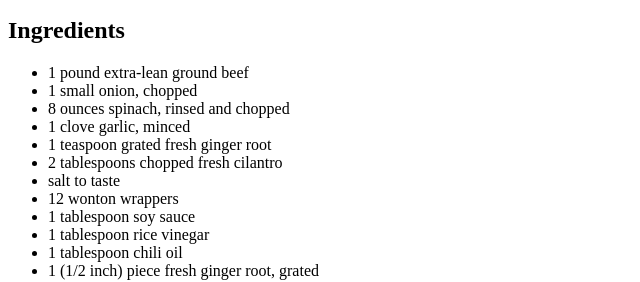
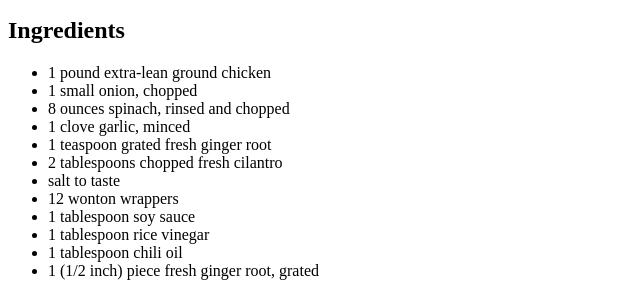
Before and after one commit to bibekdahal101/odin-recipes, a plain HTML site: page recipes/momo.html in a window 1280 px wide. Shown: the part 506-788 px from the top of the page, 0-640 px from the left. Drawn offline with Linux system fonts and the light colour scheme.

Commit message:
Update momo.html

```diff
--- a/recipes/momo.html
+++ b/recipes/momo.html
@@ -15,7 +15,7 @@
     <p>Momos are traditional Tibetan steamed dumplings. Very easy to make and disappear quickly!</p>
     <h2>Ingredients</h2>
     <ul>
-        <li>1 pound extra-lean ground beef</li>
+        <li>1 pound extra-lean ground chicken</li>
         <li>1 small onion, chopped</li>
         <li>8 ounces spinach, rinsed and chopped</li>
         <li>1 clove garlic, minced</li>
```
